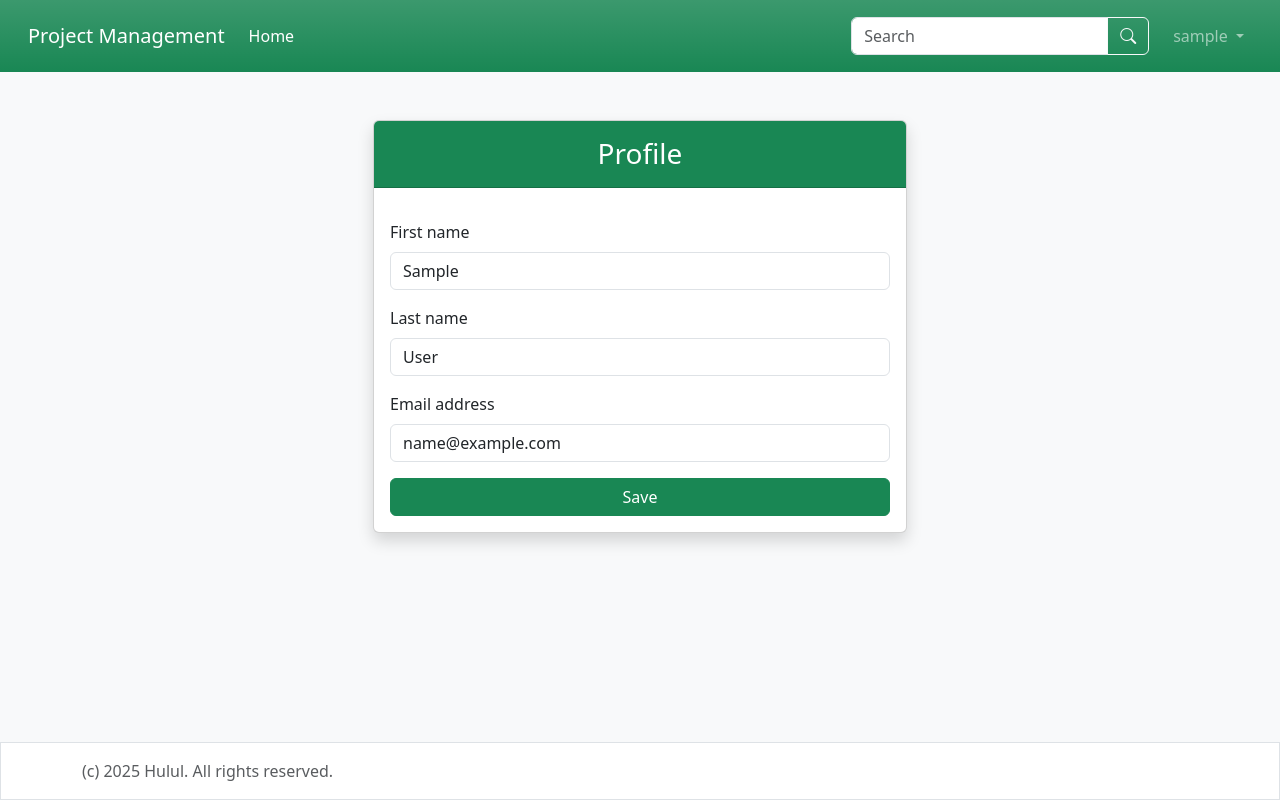
After one commit to Salimdhh/django_pm, a Django app: page /accounts/profile/ in a window 1280 px wide. The commit adds this page. Run offline with Django 5.2, Linux system fonts and the light colour scheme; the visitor is signed in with stand-in values (Sample User, id 1).

Commit message:
Registration & profile update

```diff
--- /dev/null
+++ b/accounts/forms.py
@@ -0,0 +1,60 @@
+from django import forms
+from django.contrib.auth.forms import AuthenticationForm, UserCreationForm, UserChangeForm
+from django.contrib.auth.models import User
+attrs = {"class": "form-control"}
+class UserLoginForm(AuthenticationForm):
+
+    def __init__(self, *args, **kwargs):
+        super(UserLoginForm, self).__init__(*args, **kwargs)
+
+    username = forms.CharField(
+        label= "Username",
+        widget= forms.TextInput(attrs=attrs)
+    )
+
+    password = forms.CharField(
+        label="Password",
+        widget=forms.PasswordInput(attrs=attrs)
+    )
+
+class UserRegistrForm(UserCreationForm):
+    first_name = forms.CharField(
+        label='First Name',
+        widget=forms.TextInput(attrs=attrs)
+    )
+    last_name = forms.CharField(
+        label='Last Name',
+        widget=forms.TextInput(attrs=attrs)
+    )
+    username = forms.CharField(
+        label='Username',
+        widget=forms.TextInput(attrs=attrs)
+    )
+
+    email = forms.EmailField(
+        label='Email',
+        widget=forms.TextInput(attrs=attrs)
+    )
+    password1 = forms.CharField(
+        label='Passowrd',
+        strip=False,
+        widget=forms.PasswordInput(attrs=attrs)
+    )
+    password2 = forms.CharField(
+        label='Passowrd Confirmation',
+        strip=False,
+        widget=forms.PasswordInput(attrs=attrs)
+    )
+    class Meta(UserCreationForm.Meta):
+        fields = ['first_name', 'last_name', 'username', 'email']
+
+class ProfileForm(UserChangeForm):
+    password = None
+    class Meta:
+        model = User
+        fields = ['first_name', 'last_name', 'email']
+        widgets = {
+            'first_name': forms.TextInput(attrs=attrs),
+            'last_name': forms.TextInput(attrs=attrs),
+            'email': forms.EmailInput(attrs=attrs),
+        }
--- /dev/null
+++ b/accounts/templates/profile.html
@@ -0,0 +1,27 @@
+{% extends "base.html" %}
+{% load i18n %}
+
+{% block content %}
+<div class="container mt-5">
+  <div class="row justify-content-center">
+    <div class="col-md-6">
+      <div class="card shadow">
+        <div class="card-header text-center bg-success text-white">
+          <h3 class="mb-0 py-2">{% trans "Profile" %}</h3>
+        </div>
+        <div class="card-body">
+          <form method="POST">
+            {% csrf_token %}
+            {% include "common/form.html" with form=form %}
+            <div class="d-grid">
+              <button type="submit" class="btn btn-success">
+                {% trans "Save" %}
+              </button>
+            </div>
+          </form>
+        </div>
+      </div>
+    </div>
+  </div>
+</div>
+{% endblock %}
--- /dev/null
+++ b/accounts/urls.py
@@ -0,0 +1,11 @@
+from django.urls import path, include
+from django.contrib.auth.views import LoginView
+from .forms import UserLoginForm, UserRegistrForm
+from .views import RegisterView, edit_profile
+urlpatterns = [
+    path('login/', LoginView.as_view(authentication_form = UserLoginForm),name='login'),
+    path('register/', RegisterView.as_view(), name='register' ),
+    path('profile/', edit_profile, name='profile' ),
+    path('',include('django.contrib.auth.urls')),
+
+]
--- a/accounts/views.py
+++ b/accounts/views.py
@@ -1,3 +1,23 @@
-from django.shortcuts import render
-
+from django.shortcuts import render, redirect
+from django.urls import reverse_lazy
+from django.views.generic import CreateView
+from .forms import UserRegistrForm, ProfileForm
+from django.contrib.auth import login
+from django.contrib.auth.decorators import login_required
 # Create your views here.
+class RegisterView(CreateView):
+    form_class = UserRegistrForm
+    template_name = 'registration/register.html'
+    def get_success_url(self):
+        login(self.request, self.object)
+        return reverse_lazy('Project_list')
+@login_required
+def edit_profile(request):
+    if request.method == 'POST':
+        form = ProfileForm(request.POST, instance = request.user)
+        if form.is_valid():
+            form.save()
+            return redirect('profile')
+    else:
+        form = ProfileForm(instance= request.user)
+    return render(request,'profile.html', {'form': form})
--- a/projects/templates/common/form.html
+++ b/projects/templates/common/form.html
@@ -1,19 +1,20 @@
-<ul>
-    {% for error in form.none_field_errors %}
-        <li class="list-group-item list-group-item-danger">{{ error|escape }}</li>
-    {% endfor %}
-    {% for field in form %}
-            {% for error in form.none_field_errors %}
-                <li class="list-group-item list-group-item-danger">{{ error|escape }}</li>
-
-            {% endfor %}
-    {% endfor %}
-
+<ul class="list-unstyled">
+  {# أخطاء النموذج العامة (غير المرتبطة بحقل محدد) #}
+  {% for error in form.non_field_errors %}
+    <li class="text-danger">{{ error|escape }}</li>
+  {% endfor %}
 </ul>
 
 {% for field in form %}
-    <div class="mb-3">
-        <label class="form-label">{{ field.label }}</label>
-        {{ field }}
-    </div>
+  <div class="mb-3">
+    <label class="form-label">{{ field.label }}</label>
+    {{ field }}
+
+    {# عرض الأخطاء الخاصة بالحقل #}
+    {% for error in field.errors %}
+      <div class="form-text text-danger">
+        {{ error }}
+      </div>
+    {% endfor %}
+  </div>
 {% endfor %}
--- a/projects/templates/partials/header.html
+++ b/projects/templates/partials/header.html
@@ -6,24 +6,53 @@
     <button class="navbar-toggler" type="button" data-bs-toggle="collapse" data-bs-target="#navbarNav" aria-controls="navbarNav" aria-expanded="false" aria-label="Toggle navigation">
       <span class="navbar-toggler-icon"></span>
     </button>
+
     <div class="collapse navbar-collapse" id="navbarNav">
       <ul class="navbar-nav">
         <li class="nav-item">
           <a class="nav-link active" aria-current="page" href="{% url "Project_list" %}">{% trans "Home" %}</a>
         </li>
       </ul>
-      <form method="GET" action="{% url "Project_list" %}" class="d-flex">
+
+      {% if request.user.is_authenticated %}
+        <!-- البحث في اليمين -->
+        <form method="GET" action="{% url "Project_list" %}" class="d-flex ms-auto me-3">
           <div class="input-group">
             <input
               type="text"
               name="q"
               class="form-control"
-            placeholder="{% trans "Search" %}"
-            value="{{request.GET.q}}"
+              placeholder="{% trans 'Search' %}"
+              value="{{ request.GET.q }}"
             />
-          <button class="btn btn-outline-light" type="submit"><i class="bi bi-search"></i></button>
+            <button class="btn btn-outline-light" type="submit">
+              <i class="bi bi-search"></i>
+            </button>
           </div>
         </form>
+
+        <!-- قائمة المستخدم في الجهة المقابلة -->
+        <ul class="navbar-nav mb-2 mb-lg-0">
+          <li class="nav-item dropdown">
+            <a class="nav-link dropdown-toggle" href="#" id="navbarDropdown" role="button" data-bs-toggle="dropdown" aria-expanded="false">
+              {{ user.username }}
+            </a>
+            <ul class="dropdown-menu dropdown-menu-end">
+              <li><a class="dropdown-item" href="{% url "profile" %}">{% trans "Profile" %}</a></li>
+              <li><hr class="dropdown-divider"></li>
+              <li>
+                <form method="post" action="{% url 'logout' %}">
+                  {% csrf_token %}
+                  <button type="submit" class="dropdown-item">{% trans "Logout" %}</button>
+                </form>
+              </li>
+            </ul>
+          </li>
+        </ul>
+      {% else %}
+        <a href="{% url "register" %}" class="btn btn-outline-light ms-auto mx">{% trans "Register" %}</a>
+        <a href="{% url "login" %}" class="btn btn-outline-light ms-auto">{% trans "Login" %}</a>
+      {% endif %}
     </div>
   </div>
 </nav>
--- a/projects/templates/project/delete.html
+++ b/projects/templates/project/delete.html
@@ -9,6 +9,6 @@
             {% trans "Are you sure to delete" %} {{ project.title }} ?
         </p>
         {{ form }}
-        <input class ="btn btn-danger" type='submit' value="{% trans "Delete" %}"" />
+        <input class ="btn btn-danger" type='submit' value="{% trans "Delete" %}" />
     </form>
 {% endblock  %}
--- a/projects/templates/project/task.html
+++ b/projects/templates/project/task.html
@@ -30,7 +30,7 @@
     <form method='POST' action={% url 'Task_create' %} class="d-flex">
         {% csrf_token %}
         <div class="input-group">
-            <input type="hidden" value="{{ project.id}}" name="project" />
+            <input type="hidden" value="{{ project.id }}" name="project" />
             <input type="text" name="description" class="form-control" placheholder="{% trans "New Task" %}" required/>
             <input type='submit' class="btn btn-outline-dark" value='{% trans "Add" %}' />
         </div>
--- a/projects/templates/project/update.html
+++ b/projects/templates/project/update.html
@@ -25,7 +25,7 @@
                             <span class="me-auto text-muted small">
                                 <i class="bi biclock"></i>
                                 <time datetime="{{ object.created_at }}">
-                                    {{ object.created_at|naturaltime}}
+                                    {{ object.created_at|naturaltime }}
                                 </time>
                             </span>
                         </div>
--- a/projects_management/settings.py
+++ b/projects_management/settings.py
@@ -130,7 +130,8 @@ STATIC_URL = 'static/'
 
 DEFAULT_AUTO_FIELD = 'django.db.models.BigAutoField'
 
-
+LOGIN_REDIRECT_URL = '/'
+LOGOUT_REDIRECT_URL = '/accounts/login'
 INTERNAL_IPS = [
     "127.0.0.1",
 ]
--- a/projects_management/urls.py
+++ b/projects_management/urls.py
@@ -20,6 +20,7 @@ import debug_toolbar
 urlpatterns = [
     path('__debug__/', include(debug_toolbar.urls)),
     path('', include('projects.urls')),
+    path('accounts/', include('accounts.urls')),
     path('admin/', admin.site.urls),
 
 ]
```
Also changed, not shown: accounts/templates/registration/login.html (added, +27 -0 lines), accounts/templates/registration/register.html (added, +27 -0 lines), projects/templates/project/list.html (+3 -4 lines), projects/views.py (+8 -7 lines). Lines whose indentation alone changed are shown as unchanged.
